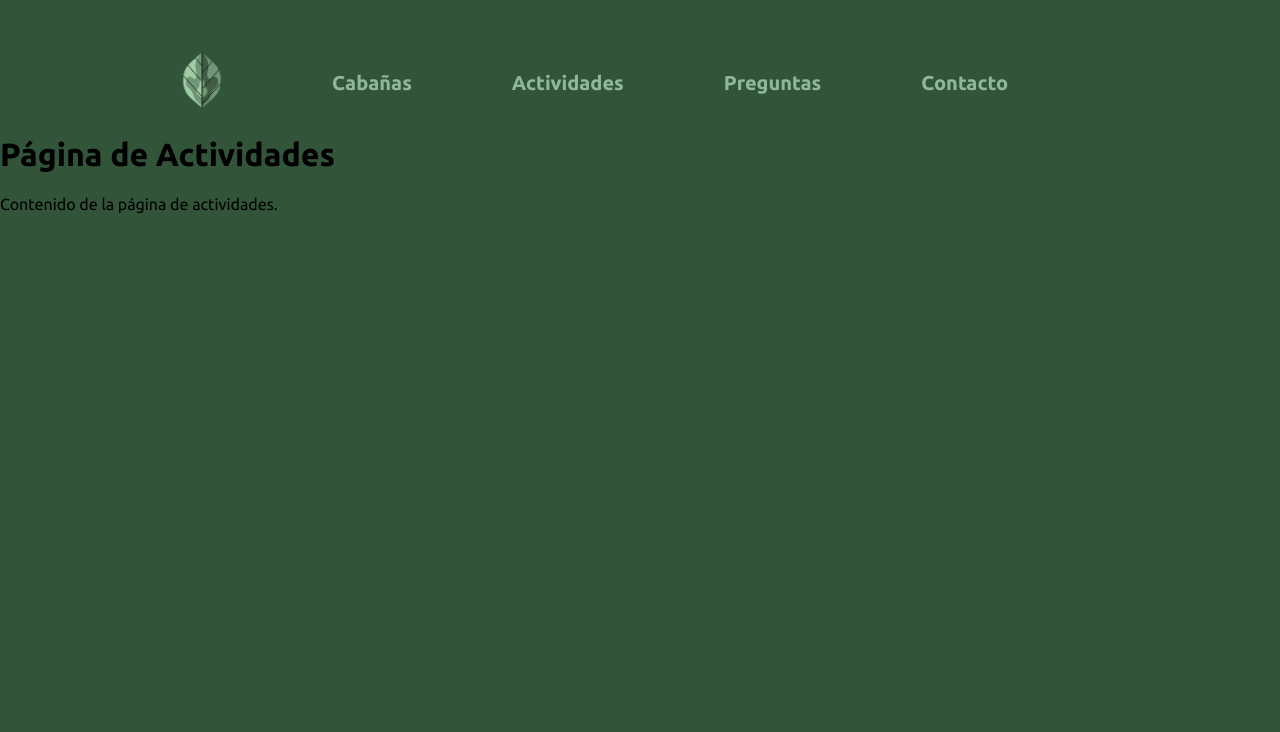
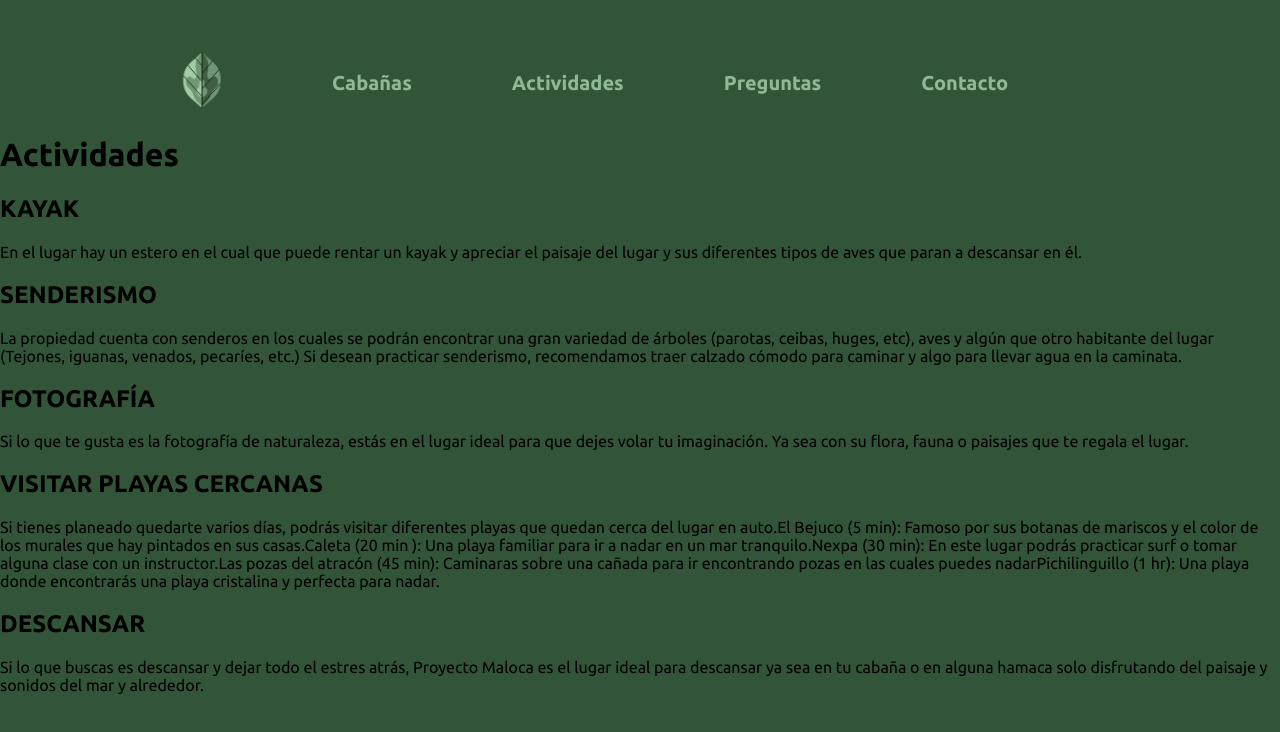
Before and after one commit to madoxxSad/ProyectoMaloca, a React (Create React App) app: page /actividades in a window 1280 px wide. Shown: the top 732 px of the page. Built offline with nearby package versions, Linux system fonts and the light colour scheme.

Commit message:
Texto de página Actividades

```diff
--- a/src/components/ActividadesPage.js
+++ b/src/components/ActividadesPage.js
@@ -2,9 +2,120 @@ import React from 'react';
 
 const ActividadesPage = () => {
   return (
-    <div>
-      <h1>Página de Actividades</h1>
-      <p>Contenido de la página de actividades.</p>
+    <div className='actContainer'>
+      <div className='actTitle'>
+        <h1>Actividades</h1>
+      </div>
+
+      <div className='actList'>
+        <div className='actividad'>
+          <div className='actImg'>
+
+          </div>
+          <div className='actDescription'>
+           <h2>
+              KAYAK
+           </h2>
+           <p>
+              En el lugar hay un estero en el cual que puede rentar un kayak
+              y apreciar el paisaje del lugar y sus diferentes tipos de aves
+              que paran a descansar en él.
+           </p>
+          </div>
+        </div>
+      </div>
+
+      <div className='actList'>
+        <div className='actividad'>
+          <div className='actImg'>
+
+          </div>
+          <div className='actDescription'>
+            <h2>
+              SENDERISMO
+            </h2>
+            <p>
+              La propiedad cuenta con senderos en los cuales se podrán
+              encontrar una gran variedad de árboles (parotas, ceibas,
+              huges, etc), aves y algún que otro habitante del lugar
+              (Tejones, iguanas, venados, pecaríes, etc.)
+              Si desean practicar senderismo, recomendamos traer calzado
+              cómodo para caminar y algo para llevar agua en la caminata.
+            </p>
+          </div>
+        </div>
+      </div>
+
+      <div className='actList'>
+        <div className='actividad'>
+          <div className='actImg'>
+
+          </div>
+          <div className='actDescription'>
+            <h2>
+              FOTOGRAFÍA
+            </h2>
+            <p>
+             Si lo que te gusta es la fotografía de naturaleza, estás en
+             el lugar ideal para que dejes volar tu imaginación. Ya sea con su flora,
+             fauna o paisajes que te regala el lugar.
+            </p>
+          </div>
+        </div>
+      </div>
+
+      <div className='actList'>
+        <div className='actividad'>
+          <div className='actImg'>
+
+          </div>
+          <div className='actDescription'>
+            <h2>
+              VISITAR PLAYAS CERCANAS
+            </h2>
+            <p>
+              Si tienes planeado quedarte varios días, podrás visitar diferentes
+              playas que quedan cerca del lugar en auto.
+              <span>
+                El Bejuco (5 min): Famoso por sus botanas de mariscos y el color
+                de los murales que hay pintados en sus casas.
+              </span>
+              <span>
+                Caleta (20 min ): Una playa familiar para ir a nadar en un mar tranquilo.
+              </span>
+              <span>
+                Nexpa (30 min): En este lugar podrás practicar surf o tomar alguna clase con un instructor.
+              </span>
+              <span>
+                Las pozas del atracón (45 min): Caminaras sobre una cañada para ir encontrando
+                pozas en las cuales puedes nadar
+              </span>
+              <span>
+               Pichilinguillo (1 hr): Una playa donde encontrarás una playa cristalina y perfecta para nadar.
+              </span>
+            </p>
+          </div>
+        </div>
+      </div>
+
+      <div className='actList'>
+        <div className='actividad'>
+          <div className='actImg'>
+
+          </div>
+          <div className='actDescription'>
+            <h2>
+              DESCANSAR
+            </h2>
+            <p>
+              Si lo que buscas es descansar y dejar todo el estres atrás, Proyecto Maloca es el lugar
+              ideal para descansar ya sea en tu cabaña o en alguna hamaca solo disfrutando del paisaje
+              y sonidos del mar y alrededor.
+            </p>
+          </div>
+        </div>
+      </div>
+
     </div>
   );
 };
--- a/src/styles/styles.css
+++ b/src/styles/styles.css
@@ -70,3 +70,5 @@ body{
     text-align: center;
     color: #FFFFFF;
   }
+
+  /*Estilos de la página de Actividades*/
```
